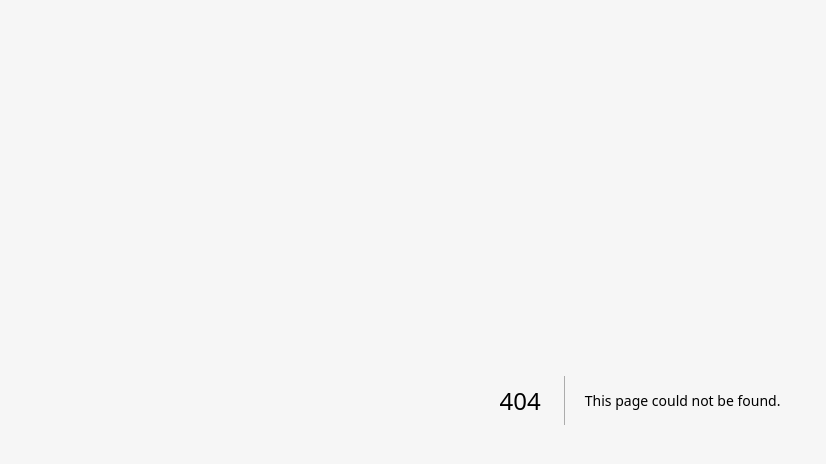
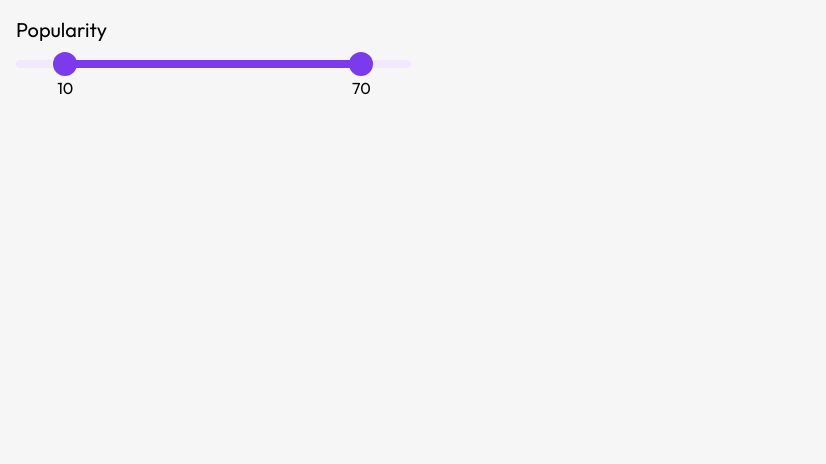
Before and after one commit to Flosi23/music-analyzer, a Next.js app: page /test in a window 1280 px wide. Before the commit this address had no page. Shown: the top 464 px of the page, without its empty margins (0-826 px from the left). Built offline with nearby package versions, Linux system fonts and the light colour scheme.

Commit message:
feat: added range selctor, reworked text system, remove main.db from git

```diff
--- /dev/null
+++ b/src/app/test/page.tsx
@@ -0,0 +1,14 @@
+import RangeSelector from "@components/atoms/RangeSelector";
+
+export default function Page() {
+	return (
+		<div className="flex flex-col h-full w-1/3 p-4">
+			<RangeSelector
+				defaultRange={{ from: 10, to: 70 }}
+				minValue={0}
+				maxValue={80}
+				label="Popularity"
+			/>
+		</div>
+	);
+}
--- /dev/null
+++ b/src/components/atoms/RangeSelector.tsx
@@ -0,0 +1,157 @@
+"use client";
+import { FormEventHandler, useEffect, useRef, useState } from "react";
+import TextLabel from "@components/text/TextLabel";
+import TextBody from "@components/text/TextBody";
+
+export interface Range {
+	from: number;
+	to: number;
+}
+
+interface Props {
+	minValue?: number;
+	maxValue?: number;
+	defaultRange?: Range;
+	label?: string;
+}
+
+export default function RangeSelector({
+	minValue = 0,
+	maxValue = 100,
+	defaultRange,
+	label,
+}: Props) {
+	const slider = useRef<HTMLDivElement>(null);
+	const [sliderWidth, setSliderWidth] = useState<undefined | number>(
+		undefined,
+	);
+	const [fromValue, _setFromValue] = useState(defaultRange?.from || minValue);
+	const [toValue, _setToValue] = useState(defaultRange?.to || maxValue);
+
+	useEffect(() => {
+		setSliderWidth(slider?.current?.offsetWidth || undefined);
+	}, [slider]);
+
+	function calculateMovement(deltaX: number, previous: number): number {
+		if (!sliderWidth) return 0;
+		const range = maxValue - minValue;
+		const deltaXPerc = deltaX / sliderWidth;
+		return previous + deltaXPerc * range;
+	}
+
+	function setFromValue(newValue: number) {
+		_setFromValue(Math.max(Math.min(newValue, toValue), minValue));
+	}
+
+	function setToValue(newValue: number) {
+		_setToValue(Math.min(Math.max(newValue, fromValue), maxValue));
+	}
+
+	function moveFromCircle(deltaX: number) {
+		setFromValue(calculateMovement(deltaX, fromValue));
+	}
+
+	function moveToCircle(deltaX: number) {
+		setToValue(calculateMovement(deltaX, toValue));
+	}
+
+	return (
+		<div className="flex flex-col gap-2">
+			{label && <TextBody size={"small"}>{label}</TextBody>}
+			<div
+				className="relative h-2 mt-2 mb-7 w-full rounded-full bg-primary-surface"
+				ref={slider}>
+				<Circle
+					value={fromValue}
+					left={(fromValue / maxValue) * 100}
+					mouseMoved={moveFromCircle}
+					onValueManuallyChanged={setFromValue}
+				/>
+				<div
+					className="absolute h-2 bg-primary"
+					style={{
+						left: `${(fromValue / maxValue) * 100}%`,
+						right: `${(1 - toValue / maxValue) * 100}%`,
+					}}
+				/>
+				<Circle
+					value={toValue}
+					left={(toValue / maxValue) * 100}
+					mouseMoved={moveToCircle}
+					onValueManuallyChanged={setToValue}
+				/>
+			</div>
+		</div>
+	);
+}
+
+interface CircleProps {
+	left: number;
+	mouseMoved: (deltaX: number) => void;
+	value: number;
+	onValueManuallyChanged: (newValue: number) => void;
+}
+
+function Circle({
+	left,
+	mouseMoved,
+	value,
+	onValueManuallyChanged,
+}: CircleProps) {
+	const [isMoving, setIsMoving] = useState(false);
+	const [lastX, setLastX] = useState<undefined | number>(undefined);
+
+	useEffect(() => {
+		const onMouseMove: EventListener = (e: Event) => {
+			if (!isMoving) return;
+			if (lastX) {
+				mouseMoved((e as MouseEvent).clientX - lastX);
+			}
+			setLastX((e as MouseEvent).clientX);
+		};
+
+		window.addEventListener("mousemove", onMouseMove);
+		window.addEventListener("click", () => {
+			if (isMoving) {
+				setIsMoving(false);
+			}
+		});
+
+		return () => {
+			window.removeEventListener("mousemove", onMouseMove);
+		};
+	}, [lastX, isMoving]);
+
+	const stoppedMoving = () => {
+		setLastX(undefined);
+		setIsMoving(false);
+	};
+
+	const onTextChanged: FormEventHandler<HTMLDivElement> = (e) => {
+		const text = e.currentTarget.innerText;
+		onValueManuallyChanged(parseFloat(text));
+		setLastX(undefined);
+	};
+
+	return (
+		<div
+			onMouseDown={() => setIsMoving(true)}
+			onMouseUp={stoppedMoving}
+			className="absolute top-1/2 flex flex-col w-6 z-10"
+			style={{
+				transform: "translateX(-50%) translateY(-50%)",
+				left: `${left}%`,
+			}}>
+			<div className="h-6 rounded-full relative bg-primary cursor-pointer shadow-2xl">
+				<div className="top-full w-full absolute flex flex-col justify-center items-center">
+					<TextLabel
+						size="medium"
+						onBlur={onTextChanged}
+						contentEditable={true}>
+						{value <= 1 ? value.toFixed(2) : value.toFixed(0)}
+					</TextLabel>
+				</div>
+			</div>
+		</div>
+	);
+}
--- /dev/null
+++ b/src/components/text/Text.tsx
@@ -0,0 +1,39 @@
+import { FormEventHandler, PropsWithChildren } from "react";
+
+export interface TypographyProps {
+	size: "small" | "medium" | "large";
+	className?: string;
+	bold?: boolean;
+	contentEditable?: boolean;
+	onChange?: FormEventHandler<HTMLDivElement>;
+	onBlur?: FormEventHandler<HTMLDivElement>;
+}
+
+interface Props extends TypographyProps {
+	mapSizeToTextSize: (size: TypographyProps["size"]) => string;
+	boldness: string;
+}
+
+export default function Text({
+	mapSizeToTextSize,
+	boldness,
+	size,
+	bold,
+	className,
+	children,
+	contentEditable,
+	onChange,
+	onBlur,
+}: PropsWithChildren<Props>) {
+	return (
+		<div
+			className={`${mapSizeToTextSize(size)} ${
+				bold ? boldness : "font-normal"
+			} ${className}`}
+			onBlur={onBlur}
+			onChange={onChange}
+			contentEditable={contentEditable}>
+			{children}
+		</div>
+	);
+}
--- a/src/components/text/TextBody.tsx
+++ b/src/components/text/TextBody.tsx
@@ -1,27 +1,21 @@
-import { TypographyProps } from "@components/text/common";
-import { PropsWithChildren } from "react";
+import {PropsWithChildren} from "react";
+import Text, {TypographyProps} from "@components/text/Text";
 
 /**
  * Body styles are used for longer
  * passages of text in your app.
  */
-export default function TextBody({
-	size,
-	children,
-	className,
-	bold = false,
-}: PropsWithChildren<TypographyProps>) {
+export default function TextBody(props: PropsWithChildren<TypographyProps>) {
 	return (
-		<div
-			className={`${mapTextSize(size)} ${
-				bold ? "font-bold" : "font-normal"
-			} ${className}`}>
-			{children}
-		</div>
+		<Text
+			mapSizeToTextSize={mapSizeToTextSize}
+			boldness={"font-bold"}
+			{...props}
+		/>
 	);
 }
 
-function mapTextSize(size: TypographyProps["size"]) {
+function mapSizeToTextSize(size: TypographyProps["size"]) {
 	switch (size) {
 		case "small":
 			return "text-xl";
--- a/src/components/text/TextDisplay.tsx
+++ b/src/components/text/TextDisplay.tsx
@@ -1,27 +1,25 @@
-import { TypographyProps } from "@components/text/common";
-import { PropsWithChildren } from "react";
+import {PropsWithChildren} from "react";
+import Text, {TypographyProps} from "@components/text/Text";
 
 /**
  * As the largest text on the screen, display styles are reserved for short,
  * important text or numerals.
  */
 export default function TextDisplay({
-	size,
-	children,
-	className,
 	bold = true,
+	...props
 }: PropsWithChildren<TypographyProps>) {
 	return (
-		<div
-			className={`${mapTextSize(size)} ${
-				bold ? "font-extrabold" : "font-normal"
-			} ${className}`}>
-			{children}
-		</div>
+		<Text
+			mapSizeToTextSize={mapSizeToTextSize}
+			boldness={"font-extrabold"}
+			bold={bold}
+			{...props}
+		/>
 	);
 }
 
-function mapTextSize(size: TypographyProps["size"]) {
+function mapSizeToTextSize(size: TypographyProps["size"]) {
 	switch (size) {
 		case "small":
 			return "text-7xl lg:text-8xl";
--- a/src/components/text/TextHeading.tsx
+++ b/src/components/text/TextHeading.tsx
@@ -1,5 +1,5 @@
-import { TypographyProps } from "@components/text/common";
-import { PropsWithChildren } from "react";
+import Text, {TypographyProps} from "@components/text/Text";
+import {PropsWithChildren} from "react";
 
 /**
  * Headlines are best-suited for short, high-emphasis text
@@ -7,23 +7,22 @@ import { PropsWithChildren } from "react";
  * These styles can be good for marking primary passages
  * of text or important regions of content.
  */
+
 export default function TextHeading({
-	size,
-	className,
-	children,
 	bold = true,
+	...props
 }: PropsWithChildren<TypographyProps>) {
 	return (
-		<div
-			className={`${mapTextSize(size)} ${
-				bold ? "font-bold" : "font-normal"
-			} ${className}`}>
-			{children}
-		</div>
+		<Text
+			mapSizeToTextSize={mapSizeToTextSize}
+			boldness={"font-bold"}
+			bold={bold}
+			{...props}
+		/>
 	);
 }
 
-function mapTextSize(size: TypographyProps["size"]) {
+function mapSizeToTextSize(size: TypographyProps["size"]) {
 	switch (size) {
 		case "small":
 			return "text-5xl";
--- a/src/components/text/TextLabel.tsx
+++ b/src/components/text/TextLabel.tsx
@@ -1,5 +1,5 @@
-import { TypographyProps } from "@components/text/common";
-import { PropsWithChildren } from "react";
+import {PropsWithChildren} from "react";
+import Text, {TypographyProps} from "@components/text/Text";
 
 /**
  * Label styles are smaller, utilitarian styles,
@@ -7,23 +7,17 @@ import { PropsWithChildren } from "react";
  * or for very small text in the content body,
  * such as captions.
  */
-export default function TextLabel({
-	size,
-	children,
-	className,
-	bold = false,
-}: PropsWithChildren<TypographyProps>) {
+export default function TextLabel(props: PropsWithChildren<TypographyProps>) {
 	return (
-		<div
-			className={`${mapTextSize(size)} ${
-				bold ? "font-bold" : "font-normal"
-			} ${className}`}>
-			{children}
-		</div>
+		<Text
+			mapSizeToTextSize={mapSizeToTextSize}
+			boldness={"font-bold"}
+			{...props}
+		/>
 	);
 }
 
-function mapTextSize(size: TypographyProps["size"]) {
+function mapSizeToTextSize(size: TypographyProps["size"]) {
 	switch (size) {
 		case "small":
 			return "text-sm";
--- a/src/components/text/TextTitle.tsx
+++ b/src/components/text/TextTitle.tsx
@@ -1,5 +1,5 @@
-import { TypographyProps } from "@components/text/common";
-import { PropsWithChildren } from "react";
+import {PropsWithChildren} from "react";
+import Text, {TypographyProps} from "@components/text/Text";
 
 /**
  * Titles are smaller than headline styles,
@@ -10,22 +10,20 @@ import { PropsWithChildren } from "react";
  * regions of content.
  */
 export default function TextTitle({
-	size,
-	children,
-	className,
 	bold = true,
+	...props
 }: PropsWithChildren<TypographyProps>) {
 	return (
-		<div
-			className={`${mapTextSize(size)} ${
-				bold ? "font-semibold" : "font-normal"
-			} ${className}`}>
-			{children}
-		</div>
+		<Text
+			mapSizeToTextSize={mapSizeToTextSize}
+			boldness={"font-semibold"}
+			bold={bold}
+			{...props}
+		/>
 	);
 }
 
-function mapTextSize(size: TypographyProps["size"]) {
+function mapSizeToTextSize(size: TypographyProps["size"]) {
 	switch (size) {
 		case "small":
 			return "text-2xl";
--- a/src/components/text/common.ts
+++ /dev/null
@@ -1,5 +0,0 @@
-export interface TypographyProps {
-	size: "small" | "medium" | "large";
-	className?: string;
-	bold?: boolean;
-}
```
Also changed, not shown: 2 other files (tests, documents, lock files or other folders).
